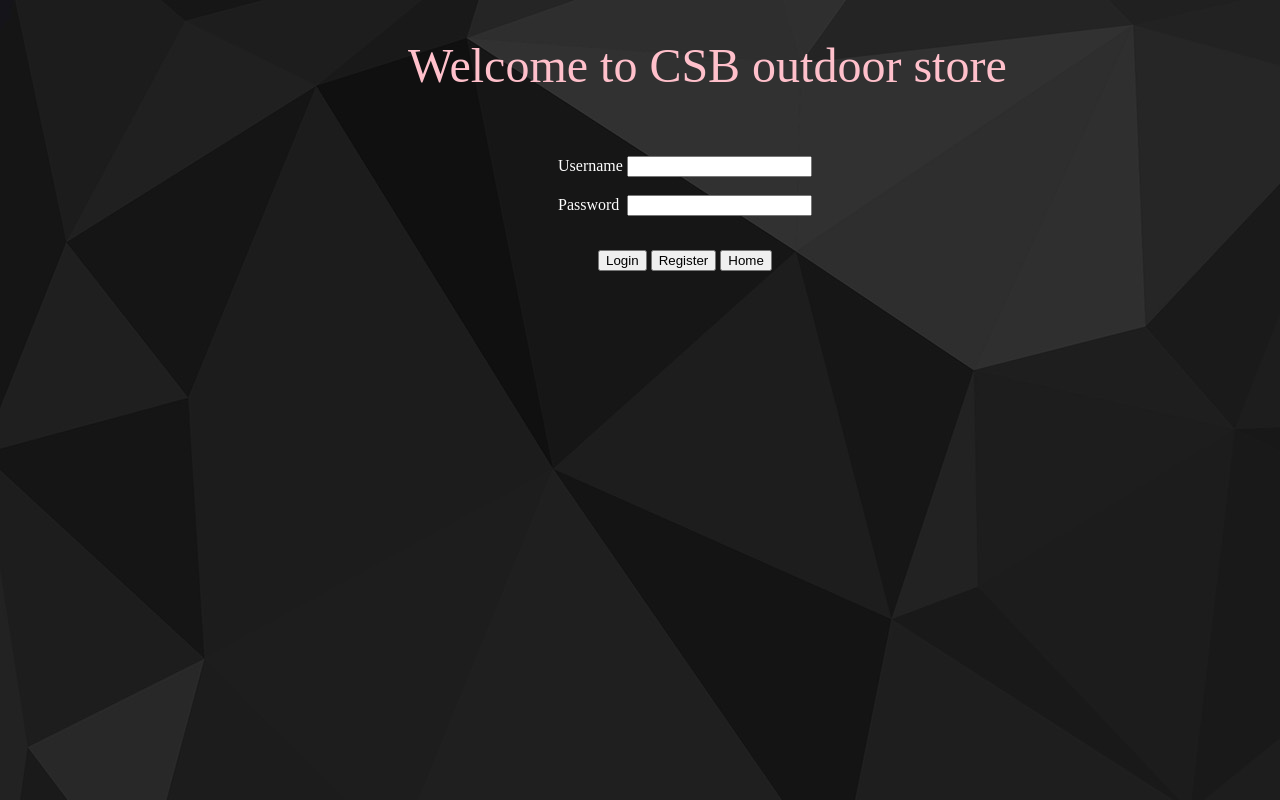
After one commit to prungprung/TangMeedDam, a PHP site: page /Login.php in a window 1280 px wide. The commit adds this page. Run offline with PHP 8.4, Linux system fonts and the light colour scheme.

Commit message:
login update

```diff
--- /dev/null
+++ b/IP/Login.php
@@ -0,0 +1,62 @@
+<html>
+<head></head>
+<style>
+
+input[type=text] : focus {
+    width: 25%
+    padding: 120px 20px;
+    margin: 8px 0;
+    border: 3px solid #555;
+    border-radius: 40px;
+    box-sizing: border-box;
+  }
+
+input[type=password] : focus {
+    width: 25%
+    padding: 12px 20px;
+    margin: 8px 0;
+    border: 3px solid #555;
+    border-radius: 4px;
+    box-sizing: border-box;
+  }
+  #login{
+    color: white;
+    margin-top: 5%;
+    margin-left: 550px;
+  }
+  #button{
+    margin-bottom: 150px;
+    margin-left: 590px;
+  }
+  #name{
+    margin-top: 3%;
+    margin-left: 400px;
+  }
+
+  body {
+    background-image: url("BG.jpg");
+  }
+</style>
+
+<body>
+  <div class="name" id="name">
+  <font size=8 color="pink">
+  <p>Welcome to CSB outdoor store</p>
+</div>
+
+  <div class="login" id ="login">
+</font>
+  <form>
+    <label for="fname">Username</label>
+    <input type="text" id="fname" name="fname"><br><br>
+    <label for="fname">Password&nbsp;</label>
+    <input type="password" id="fname" name="fname"><br><br>
+  </div>
+    <div class="button" id="button">
+    <button type="button" onclick="alert('KUY')">Login</button>
+    <button type="button" onclick="alert('หน้าโง่')">Register</button>
+    <button type="button" onclick="alert('buffalo')">Home</button>
+  </form>
+  </div>
+</body>
+</html>
```
Also changed, not shown: IP/Homepage.css (+4 -93 lines), IP/Homepage.php (+11 -67 lines), IP/Login.css (added, +7 -0 lines), IP/bglogin.jpg (added), IP/greeting-card-2923054_1280.jpg (added), IP/store.jpg.
